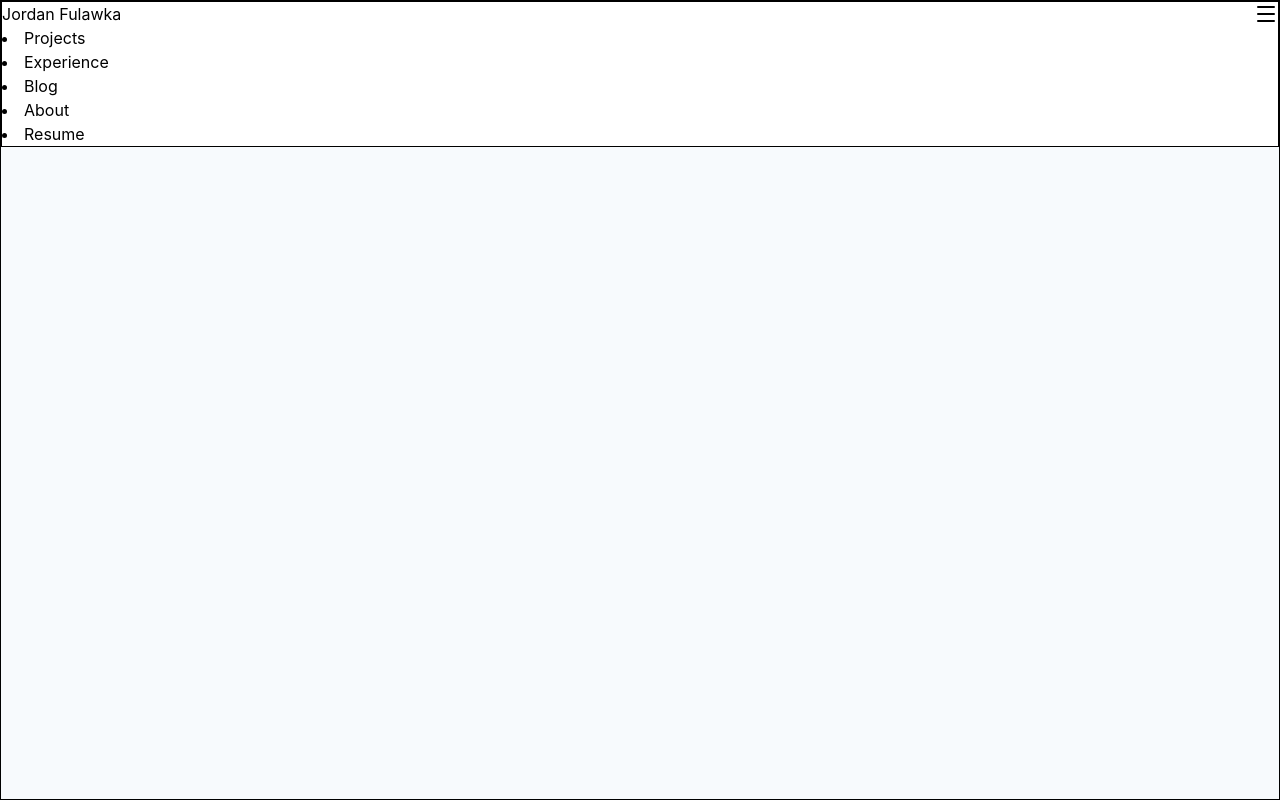
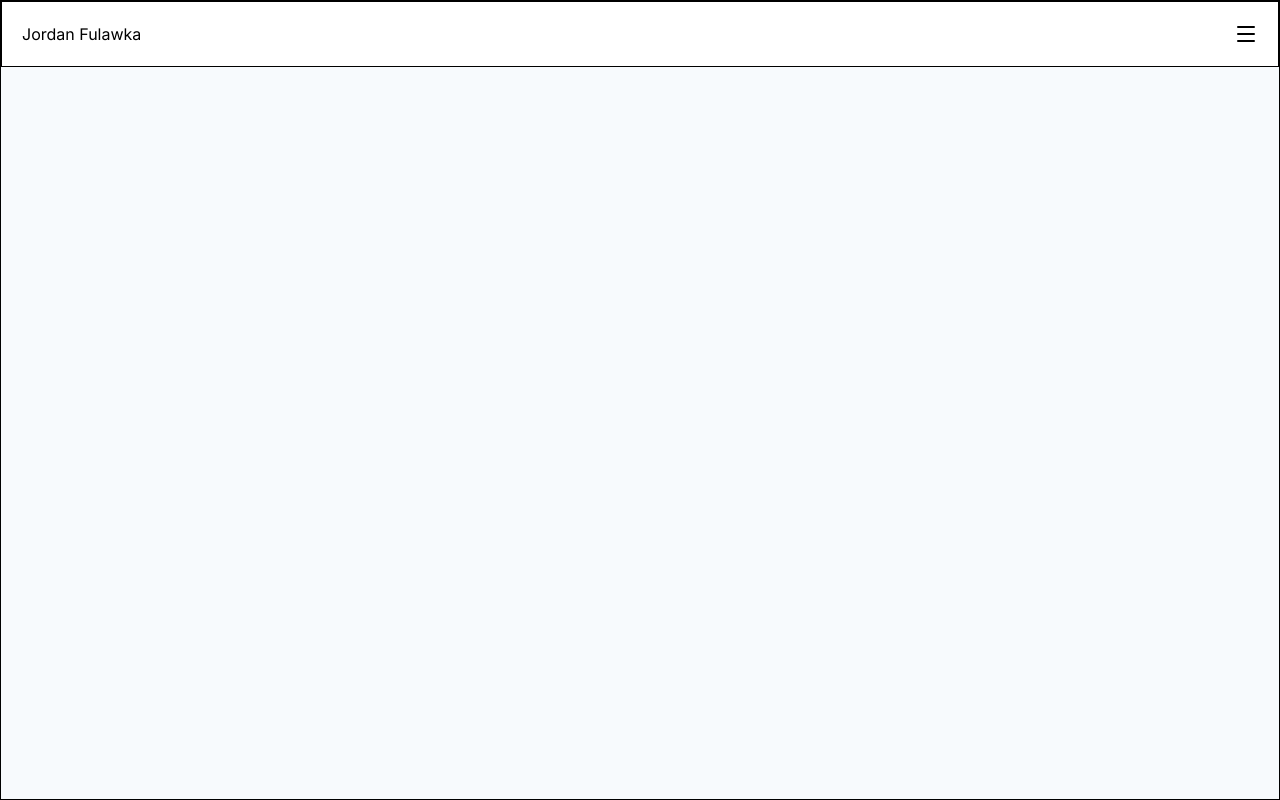
Before and after one commit to jordanfulawka/portfolio-v3, a React (Vite) app: page / in a window 1280 px wide. Built offline with nearby package versions, Linux system fonts and the light colour scheme.

Commit message:
feat: add custom fonts and animate dropdown

```diff
--- a/src/components/Nav.tsx
+++ b/src/components/Nav.tsx
@@ -1,24 +1,40 @@
 import { Menu } from 'lucide-react';
 import { useState } from 'react';
 import { motion } from 'motion/react';
+
+const navLinks = [
+  { name: 'Projects', href: '/projects' },
+  { name: 'Experience', href: '/experience' },
+  { name: 'Blog', href: '/blog' },
+  { name: 'About', href: '/about' },
+  { name: 'Resume', href: '/resume' },
+];
 
 function Nav() {
   const [menuOpen, setMenuOpen] = useState(false);
 
   return (
-    <div className='w-full border border-black bg-surface-raised'>
-      <div className='flex justify-between'>
+    <div className='w-full border border-black bg-surface-raised '>
+      <div className='flex justify-between z-2 bg-surface-raised p-5 font-inter'>
         <h3>Jordan Fulawka</h3>
         <button onClick={() => setMenuOpen((prev) => !prev)}>
           <Menu />
         </button>
       </div>
-      <motion.div initial={{ height: 0 }} animate={{ height: 'auto' }}>
-        <li>Projects</li>
-        <li>Experience</li>
-        <li>Blog</li>
-        <li>About</li>
-        <li>Resume</li>
+      <motion.div animate={menuOpen ? 'open' : 'closed'} className='z-1'>
+        <motion.ul animate={{ height: menuOpen ? 'auto' : '0' }}>
+          {navLinks.map((navLink) => {
+            return (
+              <motion.li
+                animate={{
+                  transform: menuOpen ? 'translateY(0)' : `translateY(-200px)`,
+                }}
+              >
+                {navLink.name}
+              </motion.li>
+            );
+          })}
+        </motion.ul>
       </motion.div>
     </div>
   );
--- a/src/index.css
+++ b/src/index.css
@@ -1,4 +1,4 @@
-@import url(https://fonts.googleapis.com/css2?family=Space+Grotesk:wght@500;600&family=Inter:wght@400;500;600&family=JetBrains+Mono:wght@400;500&display=swap);
+@import url('https://fonts.googleapis.com/css2?family=Inter:ital,opsz,wght@0,14..32,100..900;1,14..32,100..900&family=JetBrains+Mono:ital,wght@0,100..800;1,100..800&family=Space+Grotesk:wght@300..700&display=swap');
 @import 'tailwindcss';
 
 @theme {
@@ -56,6 +56,10 @@
 
   --color-focus-ring: #1f6fae;
   --color-focus-ring-dark: #8fcdf5;
+
+  --font-grotesk: 'Space Grotesk', sans-serif;
+  --font-inter: 'Inter', sans-serif;
+  --font-mono: 'JetBrains Mono', sans-serif;
 }
 
 /* :root {
```
